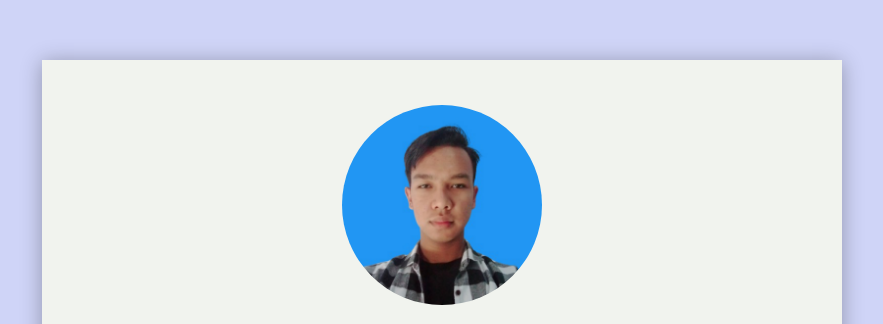
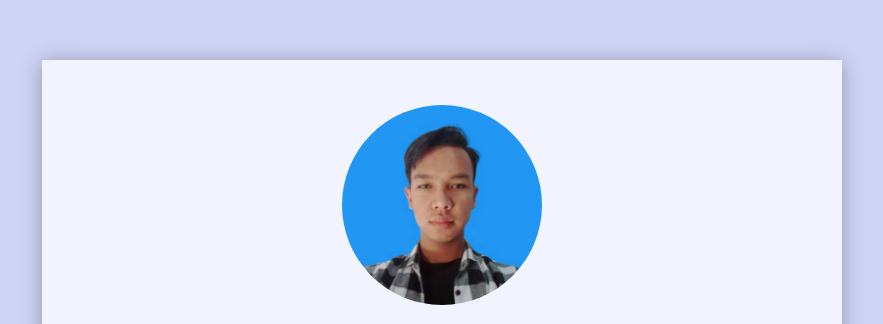
Before and after one commit to Indrafebry/cv-indrafebry.com, a plain HTML site: page index.html in a window 1280 px wide. Shown: the top 324 px of the page, without its empty margins (198-1081 px from the left). Drawn offline with nearby package versions, Linux system fonts and the light colour scheme.

Commit message:
Perubahan Style

```diff
--- a/style.css
+++ b/style.css
@@ -8,7 +8,7 @@ body {
 	background: #cfd4f7;
 }
 .container{
-	background: #f1f3ee;
+	background: #f1f3fe;
 	max-width: 800px;
 	margin: 60px auto;
 	height: auto;
```
